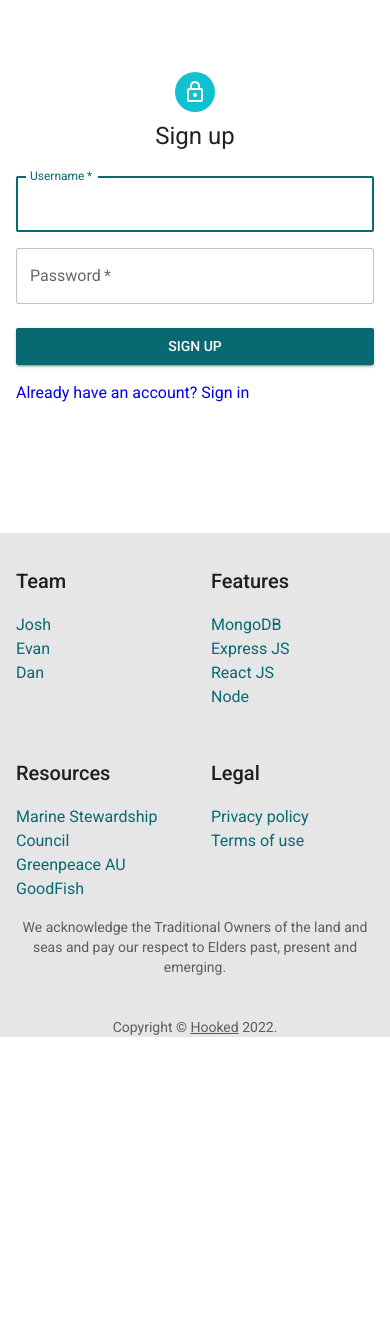
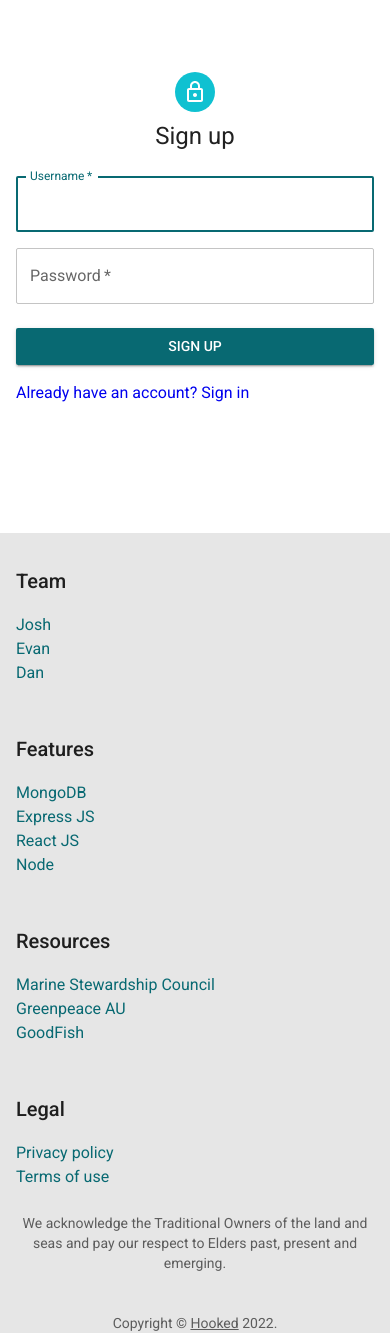
Before and after one commit to joshualev/Fisher-mongers-app, a React (Create React App) app in the folder client/: page /signup in a window 390 px wide. Before the commit the page ends 1037 px from the top, so only its background shows below. Built offline with nearby package versions, Linux system fonts and the light colour scheme; no server answers.

Commit message:
changed footer mobile view

```diff
--- a/client/src/components/Footer/Footer.jsx
+++ b/client/src/components/Footer/Footer.jsx
@@ -104,10 +104,10 @@ const Footer = () => {
     },
   ];
   return (
-    <Container sx={{mt:15, backgroundColor: "#e6e6e6" }}>
+    <Container sx={{mt:15, backgroundColor: "#e6e6e6"}}>
       <Grid container spacing={4} justifyContent="space-evenly">
         {footers.map((footer) => (
-          <Grid item xs={6} sm={3} key={footer.title}>
+          <Grid item xs={12} sm={6} md={3} key={footer.title}>
             <Typography variant="h6" color="text.primary" gutterBottom>
               {footer.title}
             </Typography>
@@ -121,7 +121,7 @@ const Footer = () => {
           </Grid>
         ))}
       </Grid>
-      <Typography variant="body2" color="text.secondary" align="center">
+      <Typography variant="body2" color="text.secondary" align="center" sx={{mt:1}}>
         We acknowledge the Traditional Owners of the land and seas and pay our respect to Elders past, present and emerging.
       </Typography>
       <Copyright sx={{ mt: 5 }} />
```
